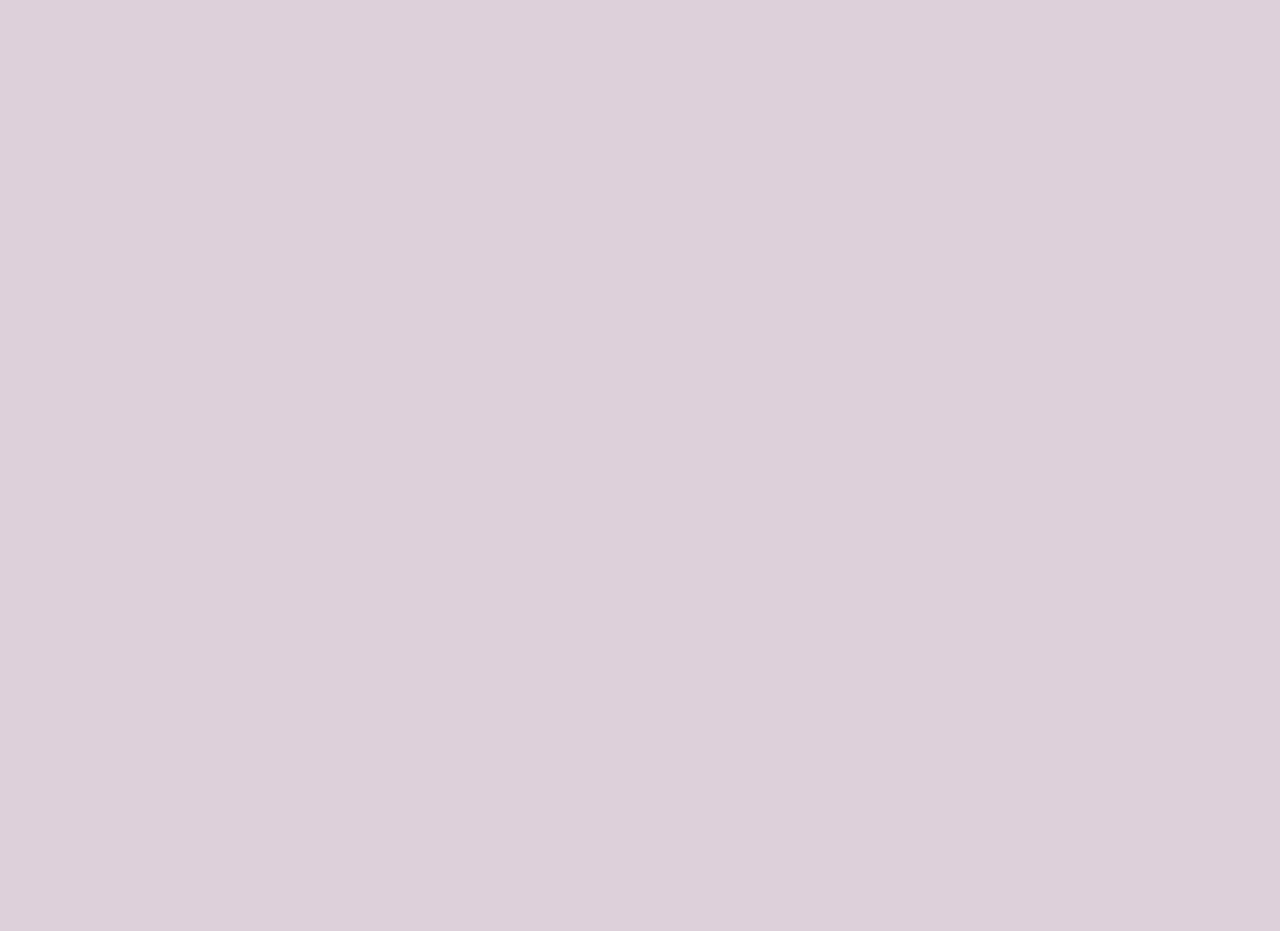
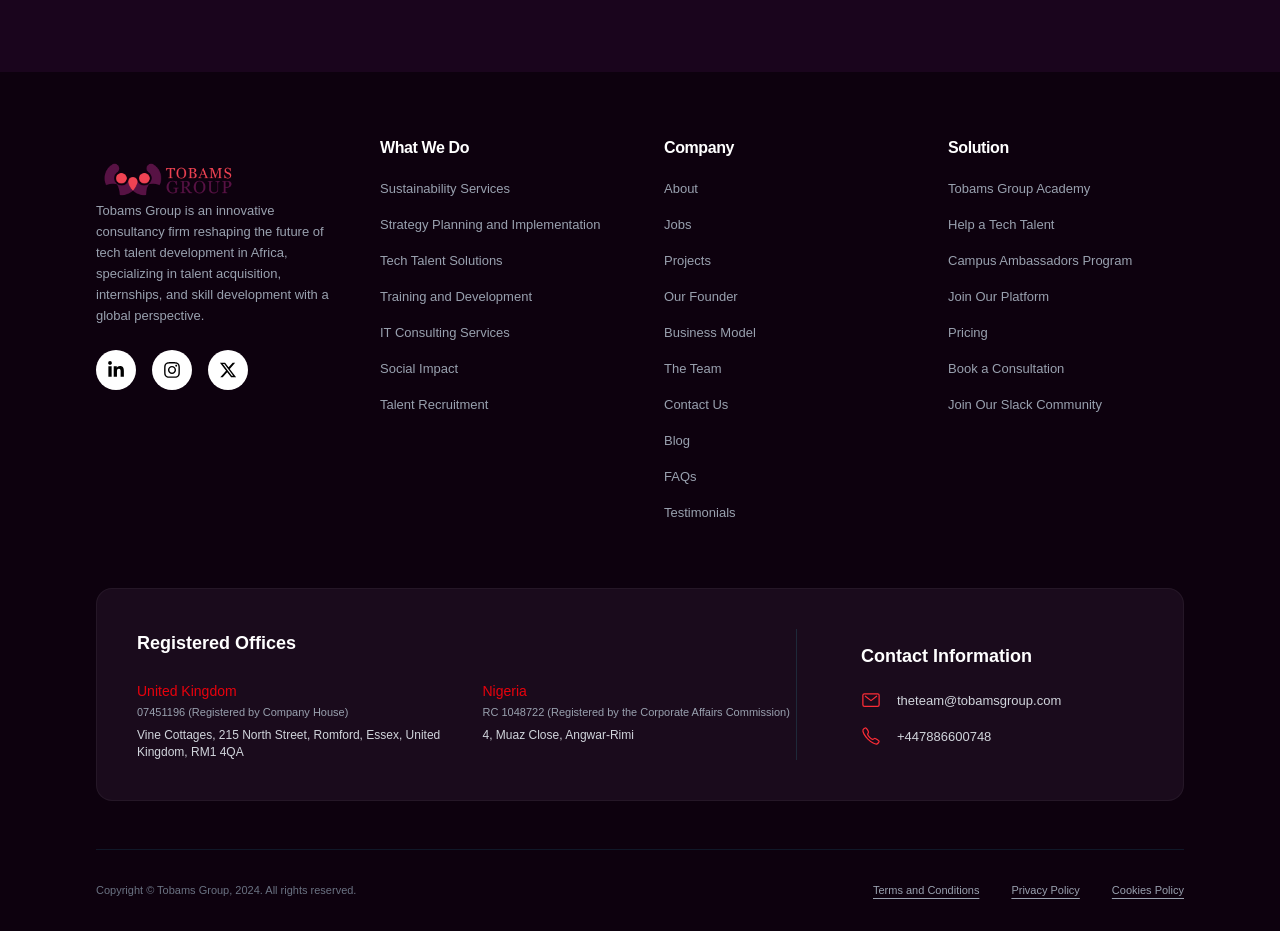
Before and after one commit to victot0121/Frontend-Intern-Assessment, a Next.js app: page / in a window 1280 px wide. Shown: the part 6360-7291 px from the top of the page. Before the commit the page ends 6202 px from the top, so only its background shows below. Built offline with nearby package versions, Linux system fonts and the light colour scheme.

Commit message:
done with the footer component

```diff
--- /dev/null
+++ b/app/components/CTASection/CTASection.tsx
@@ -0,0 +1,36 @@
+
+import Link from 'next/link';
+
+const CTASection = () => {
+  return (
+    <section className="w-full bg-[#1a051d] py-12 px-6 md:py-20 md:px-12">
+      <div className="max-w-7xl mx-auto flex flex-col md:flex-row md:items-center md:justify-between gap-8">
+
+        {/* Text Content */}
+        <div className="space-y-4 max-w-2xl">
+          <p className="text-gray-300 text-sm md:text-base font-medium tracking-wide">
+            Ready to be a part of something extraordinary?
+          </p>
+          <h2 className="text-white text-3xl md:text-2xl font-bold leading-tight">
+            Let&apos;s work together to create a difference
+          </h2>
+        </div>
+
+        {/* Action Button */}
+        <div className="flex-shrink-0">
+          <Link
+            href="/contact"
+            className="inline-block bg-[#5e1647] hover:bg-[#7a1d5c] text-white font-semibold
+                       py-4 px-8 rounded-lg transition-all duration-300 ease-in-out
+                       text-center min-w-[160px] md:min-w-[200px]"
+          >
+            Get In Touch
+          </Link>
+        </div>
+
+      </div>
+    </section>
+  );
+};
+
+export default CTASection;
--- /dev/null
+++ b/app/components/CallToAction/CallToActionfield.tsx
@@ -0,0 +1,15 @@
+import CallToAction from '../CallToAction/CallToAction'
+
+const CallToActionfield = () => {
+  return (
+      <CallToAction
+        title="Want to accelerate professional growth and development at your organisation?"
+        subtitle="See how we can help."
+        buttonText="Book a Consultation"
+        href="/contact"
+        variant="banner"
+      />
+  )
+}
+
+export default CallToActionfield
--- /dev/null
+++ b/app/components/Foooter/Footer.tsx
@@ -0,0 +1,198 @@
+import Image from "next/image";
+import Link from "next/link";
+// Importing specific icons from React Icons
+import { FaLinkedinIn, FaInstagram, FaXTwitter } from "react-icons/fa6";
+import { IoMailOutline, IoCallOutline } from "react-icons/io5";
+import logo from "../../assets/9.png";
+
+const footerLinks = {
+  whatWeDo: [
+    "Sustainability Services",
+    "Strategy Planning and Implementation",
+    "Tech Talent Solutions",
+    "Training and Development",
+    "IT Consulting Services",
+    "Social Impact",
+    "Talent Recruitment",
+  ],
+  company: [
+    "About",
+    "Jobs",
+    "Projects",
+    "Our Founder",
+    "Business Model",
+    "The Team",
+    "Contact Us",
+    "Blog",
+    "FAQs",
+    "Testimonials",
+  ],
+  solution: [
+    "Tobams Group Academy",
+    "Help a Tech Talent",
+    "Campus Ambassadors Program",
+    "Join Our Platform",
+    "Pricing",
+    "Book a Consultation",
+    "Join Our Slack Community",
+  ],
+};
+
+const Footer = () => {
+  return (
+    <footer className="w-full bg-[#0d010e] text-white pt-16 pb-8 px-6 md:px-12 lg:px-24">
+      <div className="max-w-7xl mx-auto">
+        {/* Top Section: Navigation Links */}
+        <div className="grid grid-cols-1 md:grid-cols-2 lg:grid-cols-4 gap-12 mb-16">
+          <div className="space-y-6">
+            <div className="relative w-36 h-10">
+              {/* Replace with your actual logo path */}
+              <div className="text-xl font-bold text-red-500 flex items-center gap-2 pb-6">
+                <Image src={logo} alt="Tobams Group Logo" width={150} height={150} />
+              </div>
+            </div>
+            <p className="text-gray-400 text-[13px] leading-relaxed max-w-sm">
+              Tobams Group is an innovative consultancy firm reshaping the
+              future of tech talent development in Africa, specializing in
+              talent acquisition, internships, and skill development with a
+              global perspective.
+            </p>
+            <div className="flex gap-4">
+              <SocialIcon icon={<FaLinkedinIn size={18} />} />
+              <SocialIcon icon={<FaInstagram size={18} />} />
+              <SocialIcon icon={<FaXTwitter size={18} />} />
+            </div>
+          </div>
+
+          <LinkCol title="What We Do" links={footerLinks.whatWeDo} />
+          <LinkCol title="Company" links={footerLinks.company} />
+          <LinkCol title="Solution" links={footerLinks.solution} />
+        </div>
+
+        {/* Middle Section: Contact Card */}
+        <div className="bg-[#1a0b1c] rounded-2xl p-8 md:p-10 mb-12 border border-white/5">
+          <div className="grid grid-cols-1 lg:grid-cols-12 gap-8 lg:divide-x lg:divide-gray-800">
+            {/* Registered Offices */}
+            <div className="lg:col-span-8">
+              <h4 className="text-lg font-semibold mb-6">Registered Offices</h4>
+              <div className="grid grid-cols-1 md:grid-cols-2 gap-8">
+                <OfficeInfo
+                  country="United Kingdom"
+                  reg="07451196 (Registered by Company House)"
+                  address="Vine Cottages, 215 North Street, Romford, Essex, United Kingdom, RM1 4QA"
+                />
+                <OfficeInfo
+                  country="Nigeria"
+                  reg="RC 1048722 (Registered by the Corporate Affairs Commission)"
+                  address="4, Muaz Close, Angwar-Rimi"
+                />
+              </div>
+            </div>
+
+            {/* Contact Details */}
+            <div className="lg:col-span-4 lg:pl-8 flex flex-col justify-center space-y-5">
+              <h4 className="text-lg font-semibold">Contact Information</h4>
+              <div className="space-y-4">
+                <ContactItem
+                  icon={<IoMailOutline className="text-red-500" size={20} />}
+                  text="theteam@tobamsgroup.com"
+                />
+                <ContactItem
+                  icon={<IoCallOutline className="text-red-500" size={20} />}
+                  text="+447886600748"
+                />
+              </div>
+            </div>
+          </div>
+        </div>
+
+        {/* Bottom Section: Legal & Copyright */}
+        <div className="border-t border-gray-900 pt-8 flex flex-col md:flex-row justify-between items-center gap-6">
+          <p className="text-[11px] text-gray-500">
+            Copyright © Tobams Group, 2024. All rights reserved.
+          </p>
+          <div className="flex gap-8 text-[11px] text-gray-400">
+            <Link
+              href="#"
+              className="hover:text-white underline underline-offset-4"
+            >
+              Terms and Conditions
+            </Link>
+            <Link
+              href="#"
+              className="hover:text-white underline underline-offset-4"
+            >
+              Privacy Policy
+            </Link>
+            <Link
+              href="#"
+              className="hover:text-white underline underline-offset-4"
+            >
+              Cookies Policy
+            </Link>
+          </div>
+        </div>
+      </div>
+    </footer>
+  );
+};
+
+/* --- Helper Components for Cleaner Architecture --- */
+
+const SocialIcon = ({ icon }: { icon: React.ReactNode }) => (
+  <Link
+    href="#"
+    className="w-10 h-10 bg-white rounded-full flex items-center justify-center text-black hover:bg-gray-200 transition-all transform hover:-translate-y-1"
+  >
+    {icon}
+  </Link>
+);
+
+const LinkCol = ({ title, links }: { title: string; links: string[] }) => (
+  <div className="space-y-4">
+    <h3 className="font-bold text-base tracking-tight">{title}</h3>
+    <ul className="space-y-3">
+      {links.map((link) => (
+        <li key={link}>
+          <Link
+            href="#"
+            className="text-gray-400 text-[13px] hover:text-white transition-colors"
+          >
+            {link}
+          </Link>
+        </li>
+      ))}
+    </ul>
+  </div>
+);
+
+const OfficeInfo = ({
+  country,
+  reg,
+  address,
+}: {
+  country: string;
+  reg: string;
+  address: string;
+}) => (
+  <div className="space-y-1">
+    <h5 className="text-red-600 text-[14px] font-medium">{country}</h5>
+    <p className="text-gray-400 text-[11px] leading-tight">{reg}</p>
+    <p className="text-gray-300 text-[12px] mt-2 leading-snug">{address}</p>
+  </div>
+);
+
+const ContactItem = ({
+  icon,
+  text,
+}: {
+  icon: React.ReactNode;
+  text: string;
+}) => (
+  <div className="flex items-center gap-4 text-gray-300 text-[13px]">
+    <div className="flex-shrink-0">{icon}</div>
+    <span>{text}</span>
+  </div>
+);
+
+export default Footer;
--- a/app/page.tsx
+++ b/app/page.tsx
@@ -6,10 +6,10 @@ import TrainingSection from "./components/TrainingSection/TrainingSection";
 import ManagementProgram from "./components/ManagementProgram/ManagementProgram";
 import TransformationHub from './components/TransformationHub';
 import ConsultantTraining from "./components/ConsultantTraining";
-import CallToAction from "./components/CallToAction/CallToAction";
+import CallToAction from "./components/CallToAction/CallToActionfield";
 import TestimonialSlider from "./components/Testimonials/TestimonialSlider";
-
-
+import CTASection  from "./components/CTASection/CTASection";
+import Footer from "./components/Foooter/Footer";
 
 export default function Home() {
   return (
@@ -21,14 +21,10 @@ export default function Home() {
       <ManagementProgram />
       <TransformationHub />
       <ConsultantTraining />
-      <CallToAction
-        title="Want to accelerate professional growth and development at your organisation?"
-        subtitle="See how we can help."
-        buttonText="Book a Consultation"
-        href="/contact"
-        variant="banner"
-      />
+      <CallToAction />
       <TestimonialSlider />
+      <CTASection />
+      <Footer />
     </div>
   );
 }
```
